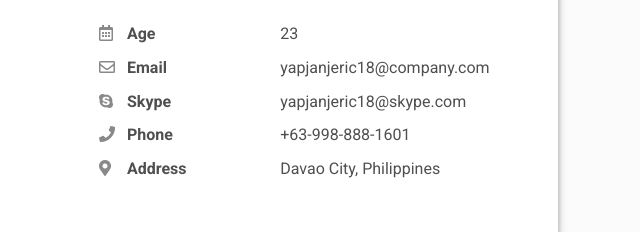
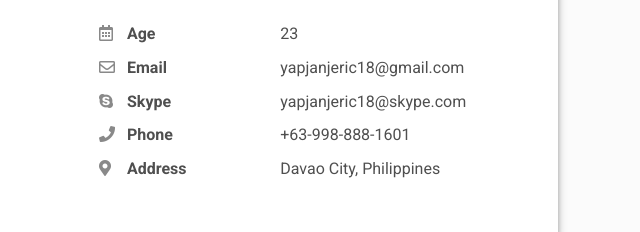
Before and after one commit to jj-yap/cv, a plain HTML site: page index.html in a window 1280 px wide. Shown: the part 757-989 px from the top of the page, 640-1280 px from the left. Drawn offline with Linux system fonts and the light colour scheme.

Commit message:
Update index.html

```diff
--- a/index.html
+++ b/index.html
@@ -104,7 +104,7 @@
               <div class="pb-2 fw-bolder"><i class="far fa-envelope pe-2 text-muted" style="width:24px;opacity:0.85;"></i> Email</div>
             </div>
             <div class="col-sm-7">
-              <div class="pb-2">yapjanjeric18@company.com</div>
+              <div class="pb-2">yapjanjeric18@gmail.com</div>
             </div>
             <div class="col-sm-5">
               <div class="pb-2 fw-bolder"><i class="fab fa-skype pe-2 text-muted" style="width:24px;opacity:0.85;"></i> Skype</div>
```
